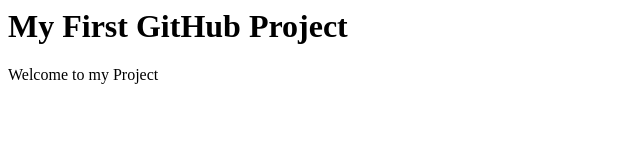
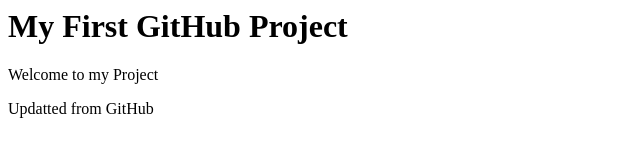
Before and after one commit to reva05-code/MyFirstProject, a plain HTML site: page index.html in a window 1280 px wide. Shown: the whole page, without its empty margins (0-640 px from the left). Drawn offline with Linux system fonts and the light colour scheme.

Commit message:
Update index.html

```diff
--- a/index.html
+++ b/index.html
@@ -1,2 +1,3 @@
 <h1>My First GitHub Project</h1>
 <p>Welcome to my Project</p>
+<p>Updatted from GitHub</p>
```
